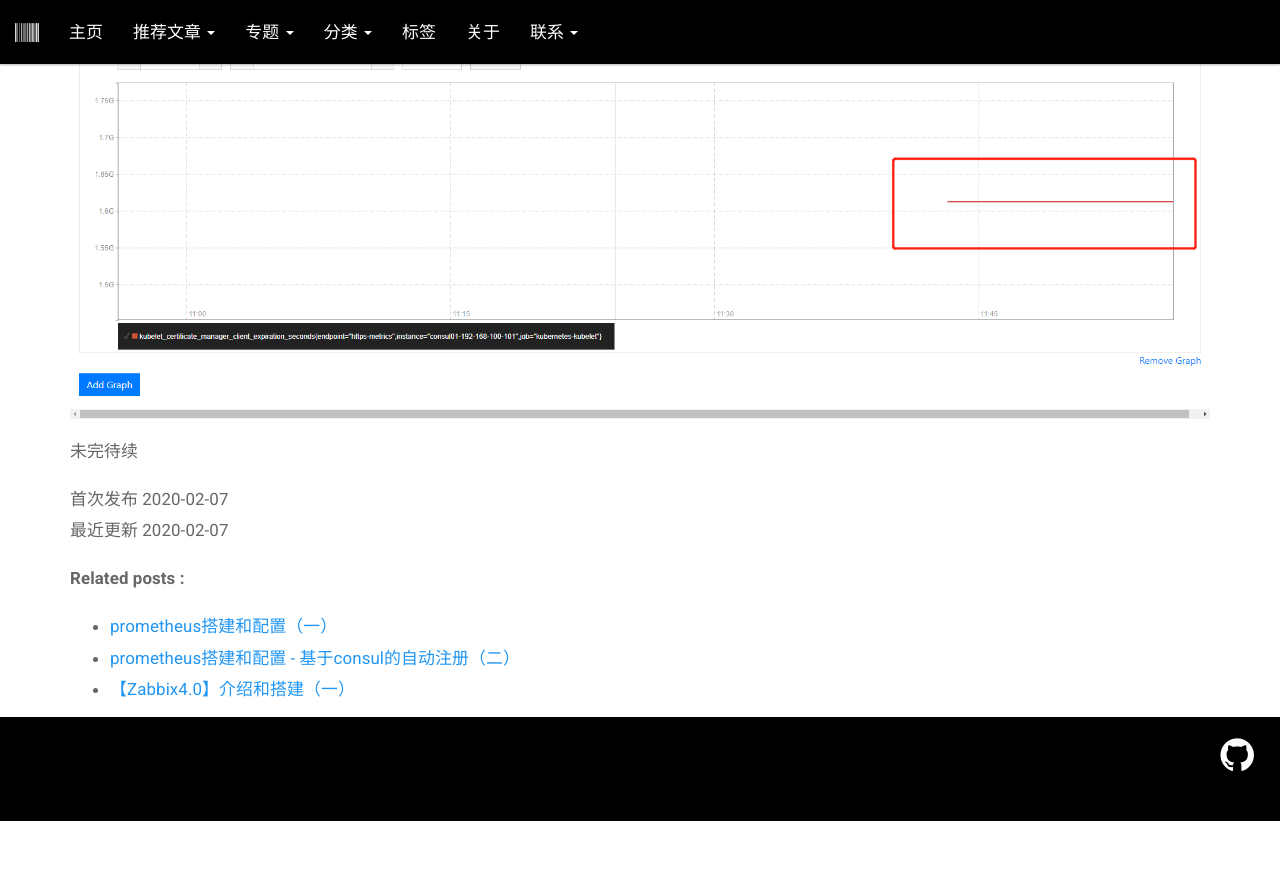
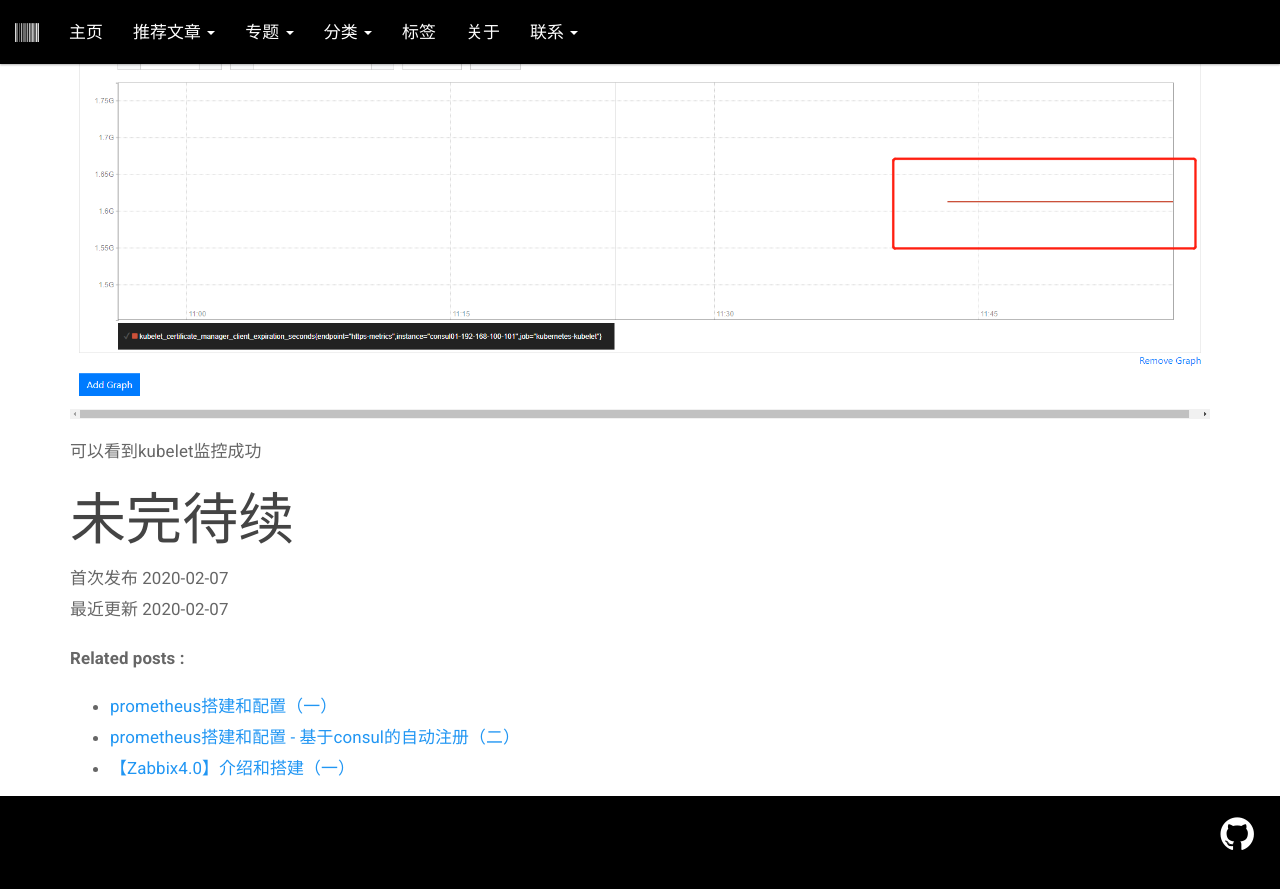
Before and after one commit to FinTechOps/FinTechOps.github.io, a Jekyll site: the page built from _posts/2020-02-09-prometheus-kubernetes.md, in a window 1280 px wide and 900 px high, scrolled down 8674 px. Shown: the top 889 px of the window. Built offline with Jekyll 4.4.1, drawn with Linux system fonts in a browser that asks for light colours; comment, search, counter and statistics services are not loaded; before the commit the page ends 9495 px from its top, so only the background shows below that.

Commit message:
force merge fix commit error

```diff
--- a/_posts/2020-02-09-prometheus-kubernetes.md
+++ b/_posts/2020-02-09-prometheus-kubernetes.md
@@ -296,5 +296,7 @@ scrape_configs:
 
 <img src="/assets/images/posts/prometheus-kubernetes/prometheus-kubelet02.png" width="100%"/>
 
+可以看到kubelet监控成功
 
-未完待续
+
+# 未完待续
```
